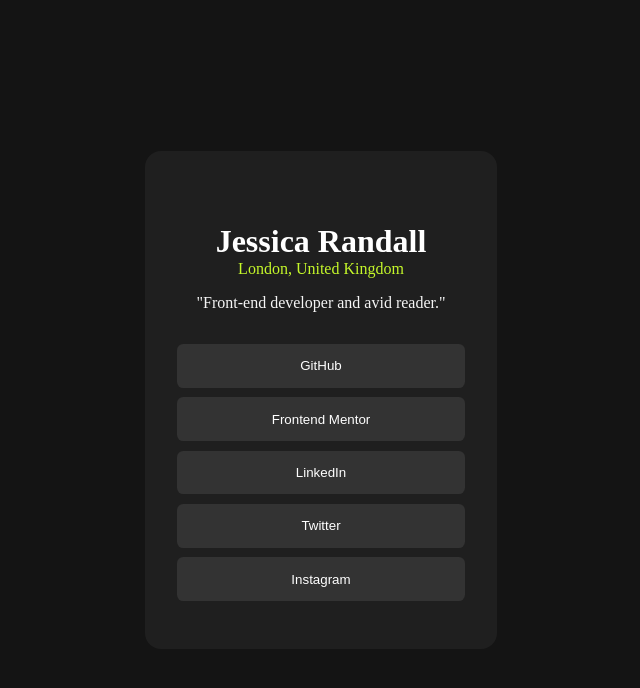
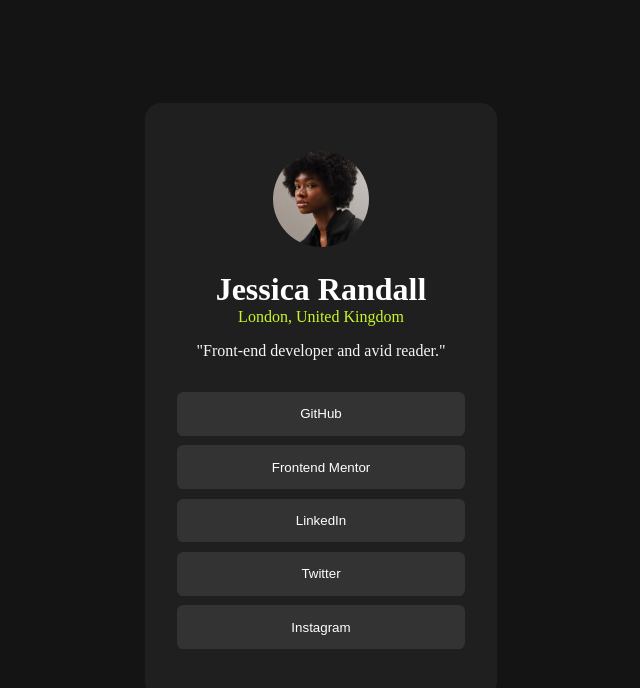
Before and after one commit to Emadet/social-links-profile-main, a plain HTML site: page index.html in a window 1280 px wide. Shown: the whole page, without its empty margins (319-959 px from the left). Drawn offline with Linux system fonts and the light colour scheme; the site is published under a folder, as on GitHub Pages, so addresses that start at the root find nothing.

Commit message:
minor changes

```diff
--- a/index.html
+++ b/index.html
@@ -19,7 +19,7 @@
   </head>
   <body>
     <div class="container">
-      <img src="/assets/images/avatar-jessica.jpeg" alt="" />
+      <img src="./assets/images/avatar-jessica.jpeg" alt="" />
       <h1>Jessica Randall</h1>
       <span>London, United Kingdom</span>
       <p>"Front-end developer and avid reader."</p>
```
